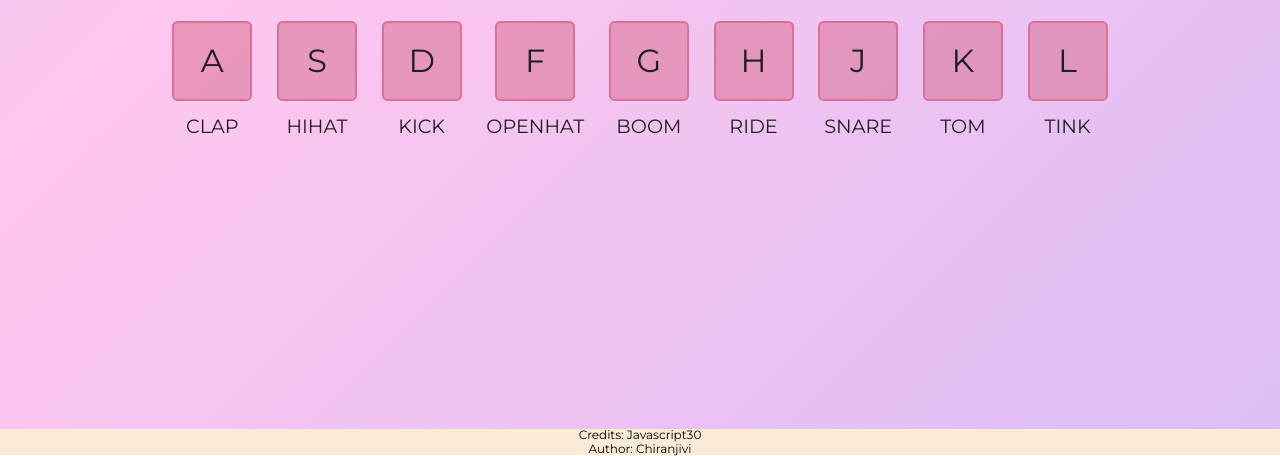
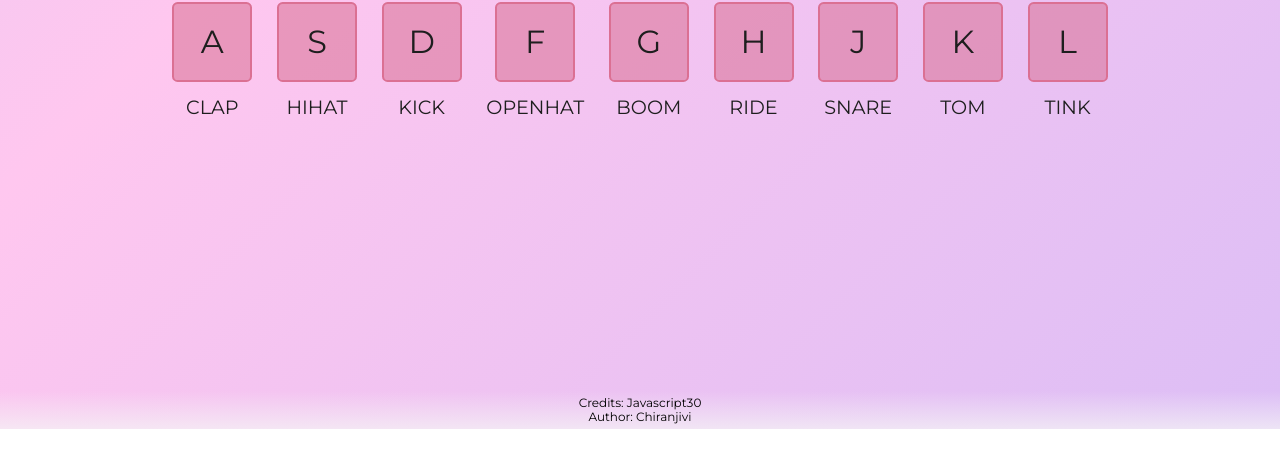
Before and after one commit to cj-kaur/drum-kit, a website: page public/index.html in a window 1280 px wide. Shown: the part 371-827 px from the top of the page. After the commit the page ends 800 px from the top, so only its background shows below. Drawn offline with nearby package versions, Linux system fonts and the light colour scheme.

Commit message:
Add files via upload
updated footer

```diff
--- a/public/styling/style.css
+++ b/public/styling/style.css
@@ -87,14 +87,7 @@ main {
 	font-size: 0.75rem;
 	text-align: center;
 }
-footer {
-	background-color: antiquewhite;
-	display: flex;
-	justify-content: center;
-	align-items: center;
-	flex-flow: column nowrap;
-	gap: 0.1rem;
-}
+
 .instuctions {
 	font-family: "Montserrat", sans-serif;
 	font-weight: 500;
@@ -102,11 +95,10 @@ footer {
 }
 /* for fun! */
 /* add a screensaver animation in bg for fun */
-main {
+body {
 	background: linear-gradient(-45deg, #bfb6fb, #ffc7ef, #aad0fa, #f7f5bd);
 	background-size: 400% 400%;
 	animation: gradient 12s ease infinite;
-	height: 100vh;
 }
 @keyframes gradient {
 	0% {
@@ -119,3 +111,15 @@ main {
 		background-position: 0% 50%;
 	}
 }
+footer {
+	display: flex;
+	justify-content: center;
+	align-items: center;
+	flex-flow: column nowrap;
+	gap: 0.1rem;
+	background: linear-gradient(
+		0deg,
+		rgba(245, 245, 245, 0.694) 0%,
+		rgba(245, 245, 245, 0) 100%
+	);
+}
```
Also changed, not shown: public/final-look.png (added).
